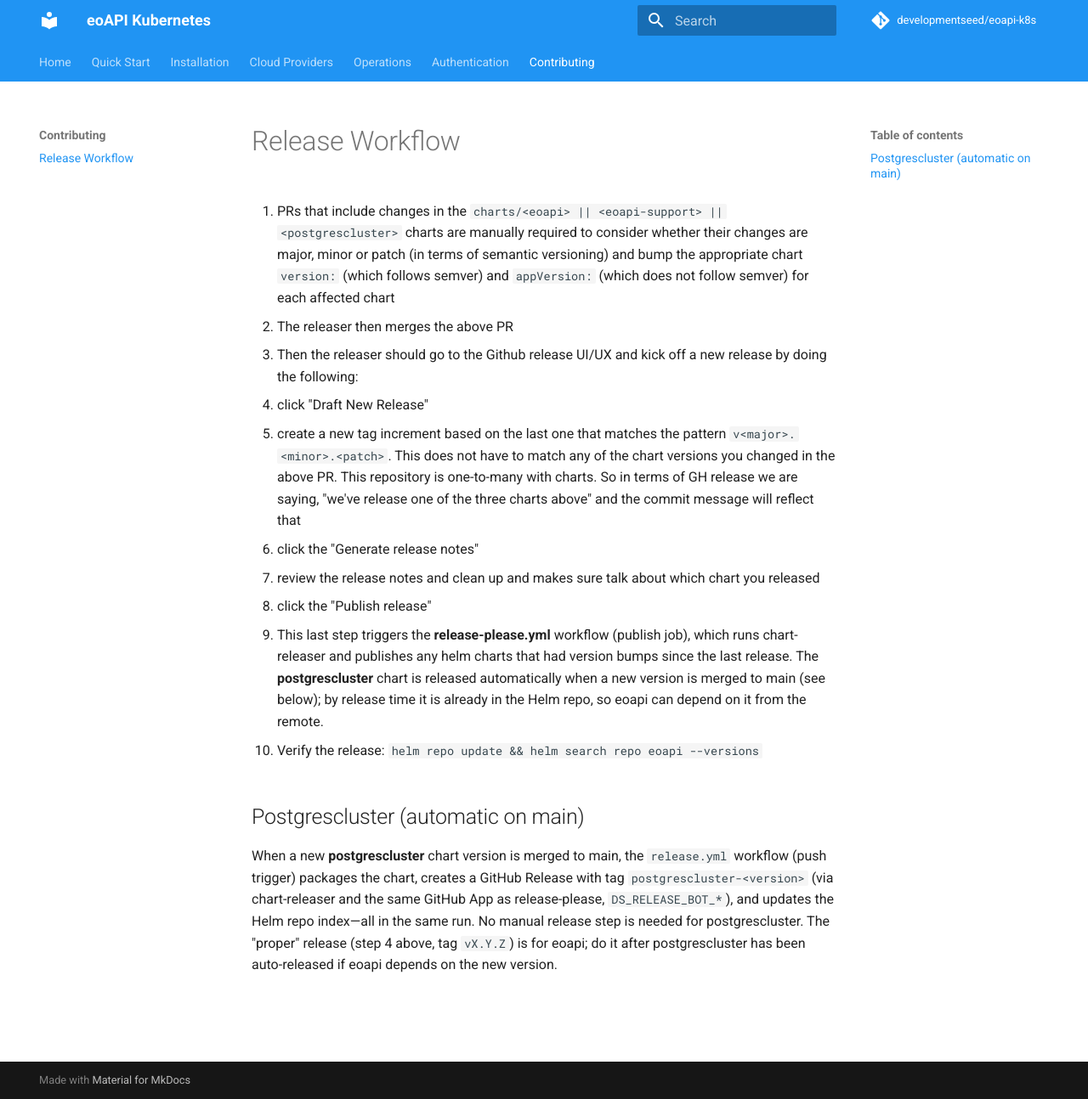
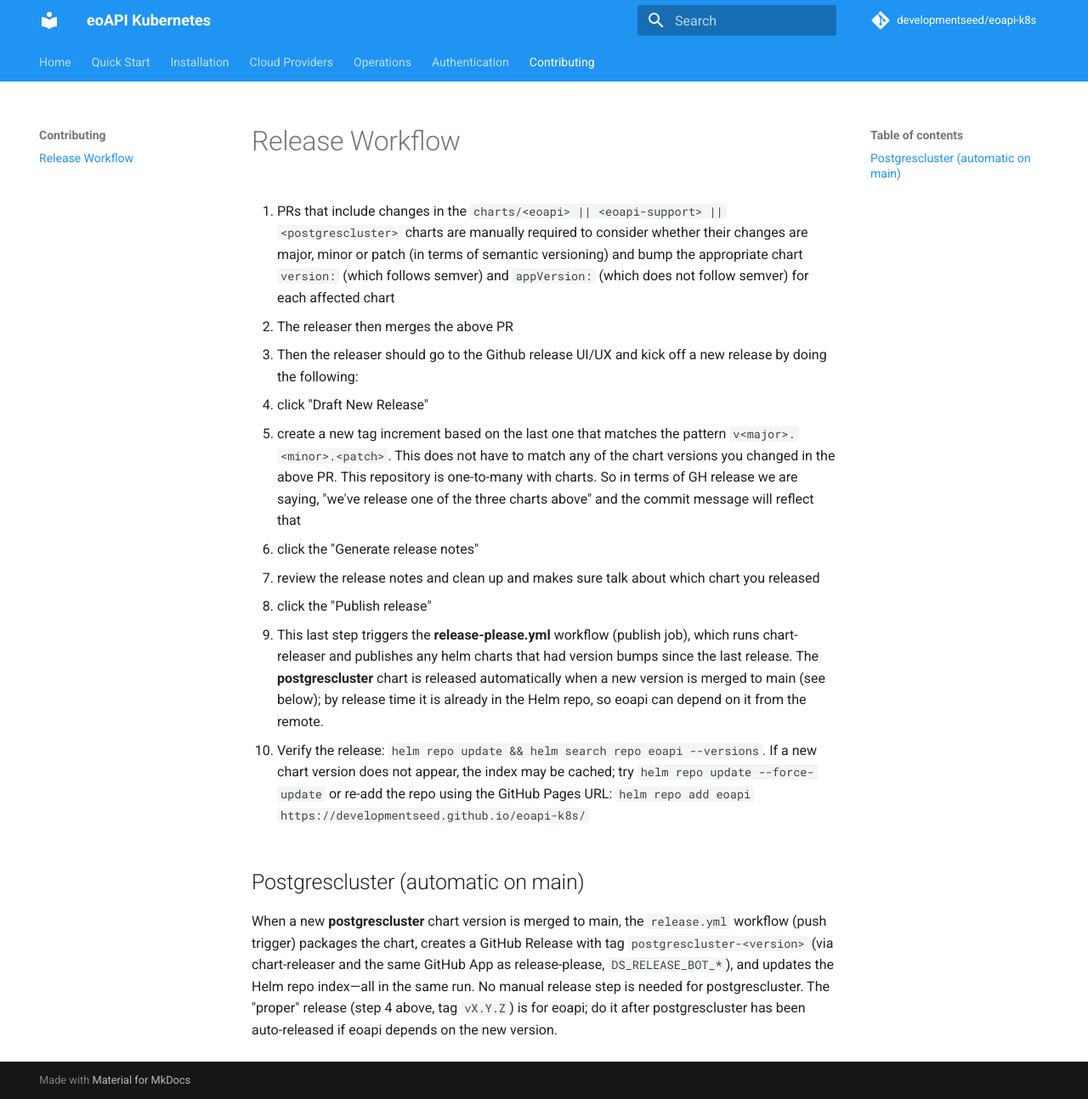
Before and after one commit to developmentseed/eoapi-k8s, an MkDocs documentation site: the page built from docs/release.md, in a window 1280 px wide and 1294 px high. Shown: the whole window at 85% size. Built offline with MkDocs 1.6.1 and Material for MkDocs 9.7.7, drawn with Linux system fonts in a browser that asks for light colours; comment, search, counter and statistics services are not loaded.

```diff
--- a/docs/release.md
+++ b/docs/release.md
@@ -33,7 +33,7 @@ chart `version: ` (which follows semver) and `appVersion: ` (which does not foll
 
 5. This last step triggers the **release-please.yml** workflow (publish job), which runs chart-releaser and publishes any helm charts that had version bumps since the last release. The **postgrescluster** chart is released automatically when a new version is merged to main (see below); by release time it is already in the Helm repo, so eoapi can depend on it from the remote.
 
-6. Verify the release: `helm repo update && helm search repo eoapi --versions`
+6. Verify the release: `helm repo update && helm search repo eoapi --versions`. If a new chart version does not appear, the index may be cached; try `helm repo update --force-update` or re-add the repo using the GitHub Pages URL: `helm repo add eoapi https://developmentseed.github.io/eoapi-k8s/`
 
 ## Postgrescluster (automatic on main)
 
```
Also changed, not shown: charts/eoapi/README.md (+1 -1 lines), charts/postgrescluster/README.md (+2 -2 lines), docs/helm-install.md (+1 -1 lines), docs/quick-start.md (+1 -1 lines), 4 other files.
